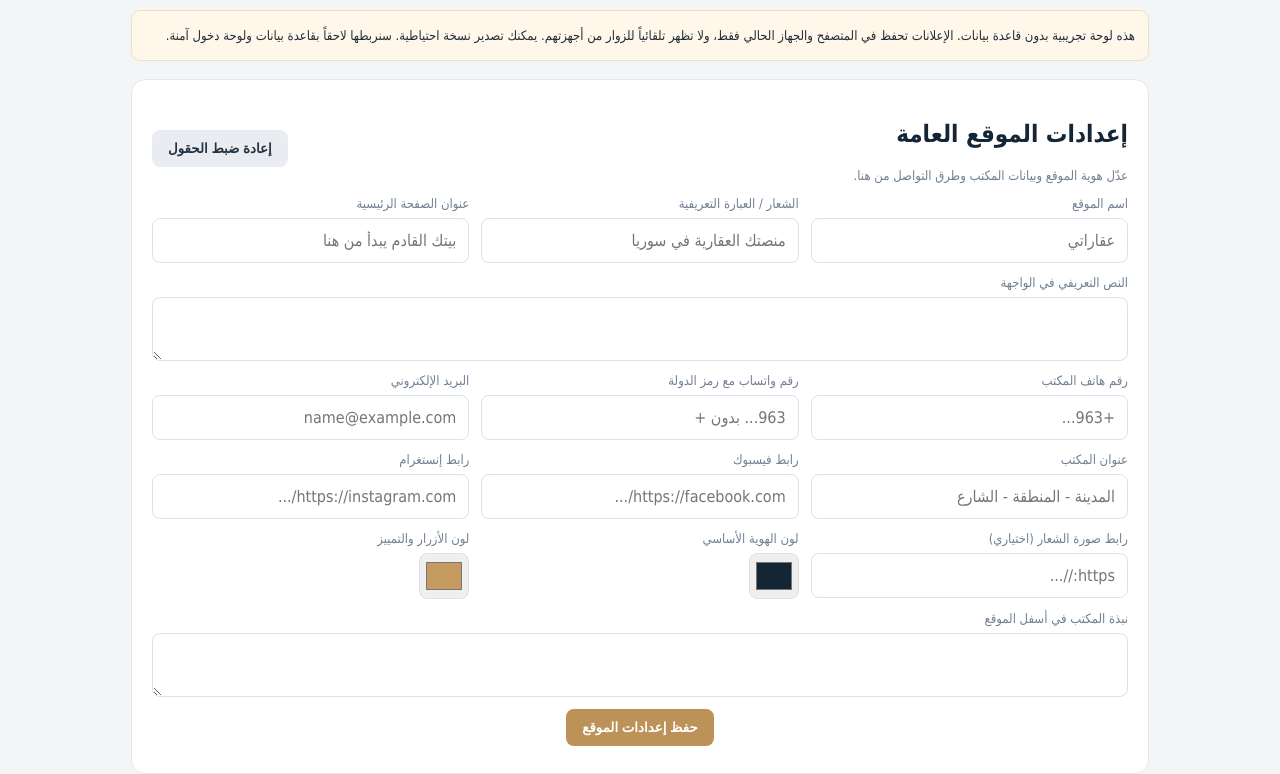
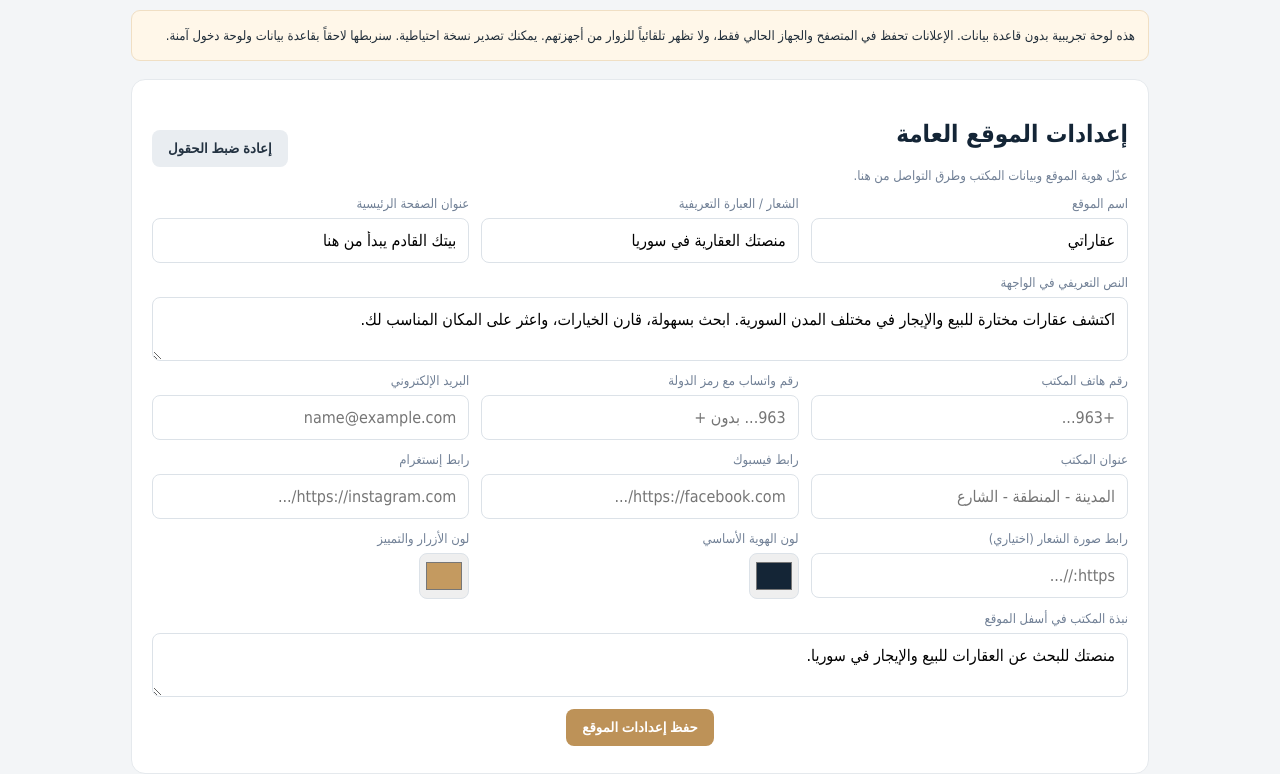
Before and after one commit to altaim680-design/ahmad, a plain HTML site: page aqarati-site/admin.html in a window 1280 px wide. Shown: the part 182-956 px from the top of the page. Drawn offline with Linux system fonts and the light colour scheme.

Commit message:
Correct escaped line breaks in site settings scripts

```diff
--- a/aqarati-site/admin.html
+++ b/aqarati-site/admin.html
@@ -31,7 +31,11 @@
 <div class="field full actions"><button type="submit">حفظ الإعلان</button><button type="button" class="secondary" onclick="resetForm()">إلغاء</button></div></form></section>
 <div class="stats"><div class="stat"><b id="totalStat">0</b><span>إجمالي العقارات</span></div><div class="stat"><b id="availableStat">0</b><span>عقارات متاحة</span></div><div class="stat"><b id="closedStat">0</b><span>محجوز أو منجز</span></div></div><section class="panel"><div class="top"><h2>الإعلانات</h2><b id="count"></b></div><div class="field" style="max-width:360px;margin:10px 0 15px"><label>بحث في الإعلانات</label><input id="adminSearch" placeholder="اكتب اسم العقار أو المدينة..." oninput="draw()"></div><div id="items"></div></section></main>
 <script>
-const KEY='aqarati_properties';\nconst SETTINGS_KEY='aqarati_site_settings';\nconst DEFAULT_SETTINGS={siteName:'عقاراتي',siteTagline:'منصتك العقارية في سوريا',heroTitle:'بيتك القادم يبدأ من هنا',heroText:'اكتشف عقارات مختارة للبيع والإيجار في مختلف المدن السورية. ابحث بسهولة، قارن الخيارات، واعثر على المكان المناسب لك.',officePhone:'',officeWhatsapp:'',officeEmail:'',officeAddress:'',facebook:'',instagram:'',logoUrl:'',brandColor:'#142536',accentColor:'#c49a60',officeAbout:'منصتك للبحث عن العقارات للبيع والإيجار في سوريا.'};\nlet siteSettings={...DEFAULT_SETTINGS};\ntry{siteSettings={...siteSettings,...JSON.parse(localStorage.getItem(SETTINGS_KEY)||'{}')}}catch(e){}
+const KEY='aqarati_properties';
+const SETTINGS_KEY='aqarati_site_settings';
+const DEFAULT_SETTINGS={siteName:'عقاراتي',siteTagline:'منصتك العقارية في سوريا',heroTitle:'بيتك القادم يبدأ من هنا',heroText:'اكتشف عقارات مختارة للبيع والإيجار في مختلف المدن السورية. ابحث بسهولة، قارن الخيارات، واعثر على المكان المناسب لك.',officePhone:'',officeWhatsapp:'',officeEmail:'',officeAddress:'',facebook:'',instagram:'',logoUrl:'',brandColor:'#142536',accentColor:'#c49a60',officeAbout:'منصتك للبحث عن العقارات للبيع والإيجار في سوريا.'};
+let siteSettings={...DEFAULT_SETTINGS};
+try{siteSettings={...siteSettings,...JSON.parse(localStorage.getItem(SETTINGS_KEY)||'{}')}}catch(e){}
 const demo=[
 {id:'d1',title:'شقة عائلية بإطلالة مفتوحة',city:'دمشق',area:'المزة',kind:'شقة',deal:'للبيع',price:85000,size:145,beds:3,status:'متاح',i:'photo-1600607687939-ce8a6c25118c'},
 {id:'d2',title:'شقة مفروشة قريبة من الخدمات',city:'حلب',area:'الشهباء',kind:'شقة',deal:'للإيجار',price:350,size:110,beds:2,status:'متاح',i:'photo-1600210492486-724fe5c67fb0'},
@@ -40,7 +44,12 @@ const demo=[
 {id:'d5',title:'محل تجاري على شارع رئيسي',city:'حمص',area:'الإنشاءات',kind:'محل تجاري',deal:'للإيجار',price:500,size:75,beds:0,status:'متاح',i:'photo-1497366754035-f200968a6e72'},
 {id:'d6',title:'شقة حديثة بتشطيب ممتاز',city:'حماة',area:'حي البعث',kind:'شقة',deal:'للبيع',price:63000,size:130,beds:3,status:'متاح',i:'photo-1600566753086-00f18fb6b3ea'}];
 let props;try{const saved=JSON.parse(localStorage.getItem(KEY));props=Array.isArray(saved)?saved:demo.map(x=>({...x}));}catch(e){props=demo.map(x=>({...x}));}
-const el=id=>document.getElementById(id);\nfunction loadSettingsForm(){Object.keys(DEFAULT_SETTINGS).forEach(k=>{if(el(k))el(k).value=siteSettings[k]??DEFAULT_SETTINGS[k]})}\nfunction resetSettings(){if(confirm('إعادة الإعدادات للقيم الافتراضية؟')){siteSettings={...DEFAULT_SETTINGS};loadSettingsForm();saveSettings()}}\nfunction saveSettings(){const data={};Object.keys(DEFAULT_SETTINGS).forEach(k=>{if(el(k))data[k]=el(k).value.trim()});siteSettings=data;localStorage.setItem(SETTINGS_KEY,JSON.stringify(siteSettings));el('settingsSaved').textContent='تم حفظ الإعدادات على هذا المتصفح.';setTimeout(()=>{if(el('settingsSaved'))el('settingsSaved').textContent=''},3500)}\nel('settingsForm').addEventListener('submit',e=>{e.preventDefault();saveSettings()});\nloadSettingsForm();
+const el=id=>document.getElementById(id);
+function loadSettingsForm(){Object.keys(DEFAULT_SETTINGS).forEach(k=>{if(el(k))el(k).value=siteSettings[k]??DEFAULT_SETTINGS[k]})}
+function resetSettings(){if(confirm('إعادة الإعدادات للقيم الافتراضية؟')){siteSettings={...DEFAULT_SETTINGS};loadSettingsForm();saveSettings()}}
+function saveSettings(){const data={};Object.keys(DEFAULT_SETTINGS).forEach(k=>{if(el(k))data[k]=el(k).value.trim()});siteSettings=data;localStorage.setItem(SETTINGS_KEY,JSON.stringify(siteSettings));el('settingsSaved').textContent='تم حفظ الإعدادات على هذا المتصفح.';setTimeout(()=>{if(el('settingsSaved'))el('settingsSaved').textContent=''},3500)}
+el('settingsForm').addEventListener('submit',e=>{e.preventDefault();saveSettings()});
+loadSettingsForm();
 function persist(){localStorage.setItem(KEY,JSON.stringify(props));draw()}
 function safe(s){return String(s||'').replace(/[&<>"']/g,c=>({'&':'&amp;','<':'&lt;','>':'&gt;','"':'&quot;',"'":'&#39;'}[c]))}
 function draw(){const available=props.filter(p=>(p.status||'متاح')==='متاح').length;el('totalStat').textContent=props.length;el('availableStat').textContent=available;el('closedStat').textContent=props.length-available;const q=(el('adminSearch')?.value||'').trim().toLowerCase();const shown=props.filter(p=>(p.title+' '+p.city+' '+(p.area||'')).toLowerCase().includes(q));el('count').textContent=shown.length+' من '+props.length+' عقار';el('items').innerHTML=shown.map(p=>'<div class="item"><div><b>'+safe(p.title)+'</b><div class="muted">'+safe(p.city)+' - '+safe(p.area)+' · '+safe(p.deal)+' · '+Number(p.price||0).toLocaleString('en-US')+' $ · '+safe(p.status||'متاح')+'</div></div><div class="actions"><button class="secondary" onclick="editItem(\''+p.id+'\')">تعديل</button><button class="danger" onclick="removeItem(\''+p.id+'\')">حذف</button></div></div>').join('')||'<p class="muted">لا توجد إعلانات.</p>'}
```
